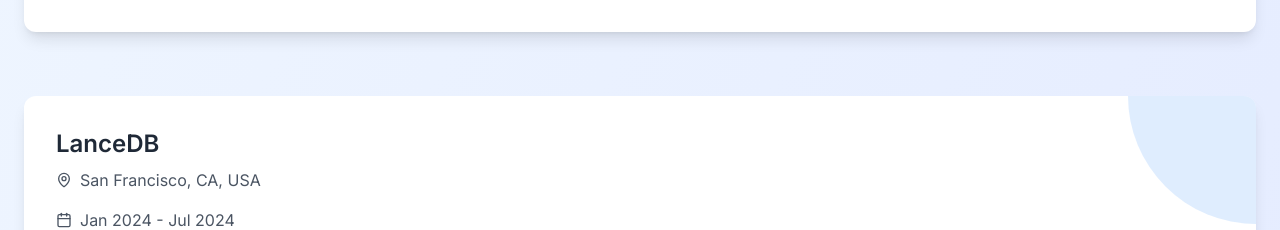
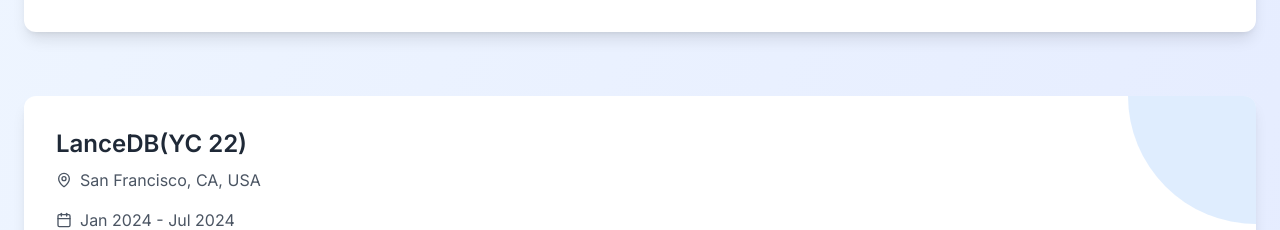
Before and after one commit to raghavdixit99/portfolio_website, a Next.js app: page / in a window 1280 px wide. Shown: the part 1929-2159 px from the top of the page. Built offline with nearby package versions, Linux system fonts and the light colour scheme.

Commit message:
company name change

```diff
--- a/app/components/Experience.tsx
+++ b/app/components/Experience.tsx
@@ -29,7 +29,7 @@ const experiences = [
     ],
   },
   {
-    company: "LanceDB",
+    company: "LanceDB(YC 22)",
     location: "San Francisco, CA, USA",
     period: "Jan 2024 - Jul 2024",
     role: "AI Engineer",
```
